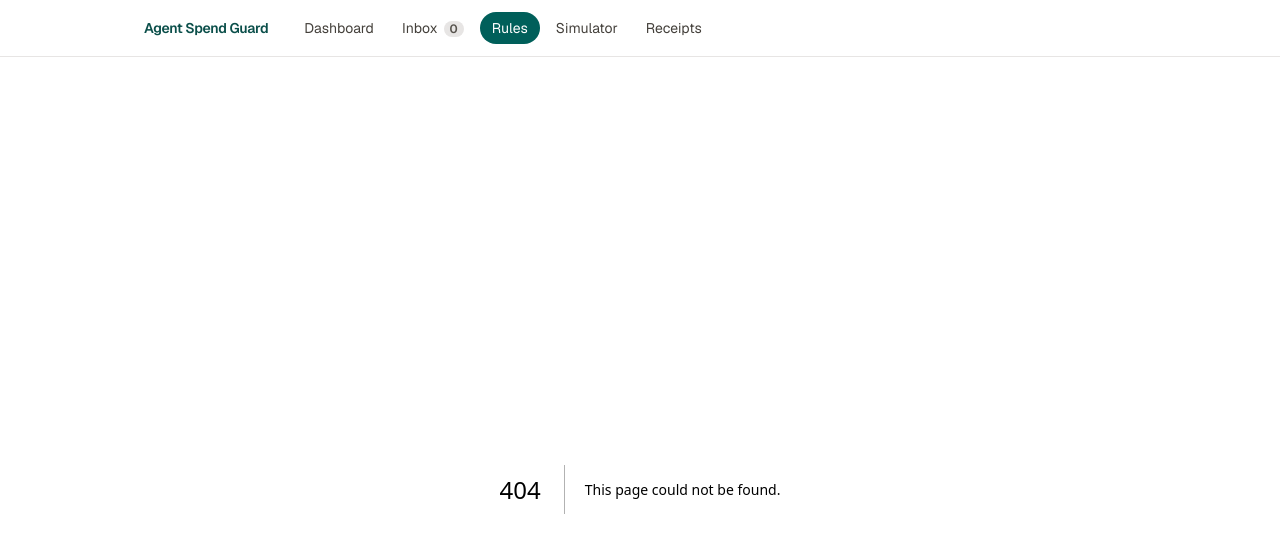
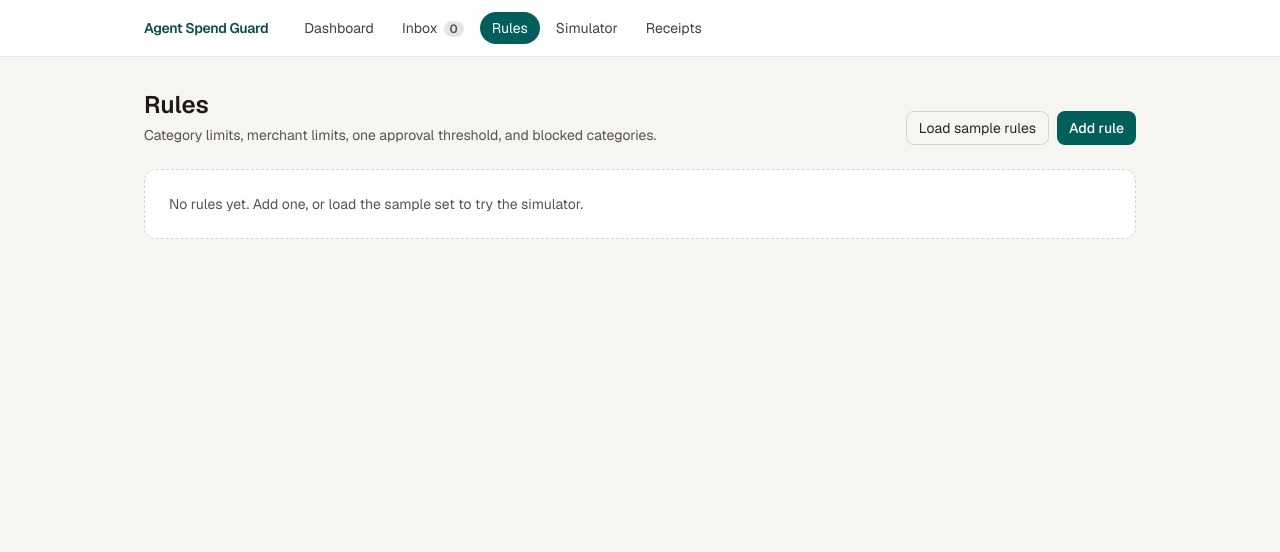
Before and after one commit to mdogradel/agent-spend-guard, a Next.js app: page /rules in a window 1280 px wide. Before the commit this address had no page. Shown: the top 552 px of the page. Built offline with nearby package versions, Linux system fonts and the light colour scheme.

Commit message:
task 12.3: add rules configuration page
Co-authored-by: mdogradel <mdogradel@users.noreply.github.com>

```diff
--- /dev/null
+++ b/src/app/rules/page.tsx
@@ -0,0 +1,158 @@
+'use client'
+
+import { useState } from 'react'
+import { RuleForm } from '@/components/RuleForm'
+import { formatUSD } from '@/lib/format'
+import { useSpendGuardStore } from '@/store/useSpendGuardStore'
+import type { SpendingRule } from '@/types'
+
+function sampleRules(now: string): SpendingRule[] {
+  return [
+    {
+      id: crypto.randomUUID(),
+      type: 'category_limit',
+      category: 'Dining',
+      limitAmountUSD: 300,
+      createdAt: now,
+      updatedAt: now,
+    },
+    {
+      id: crypto.randomUUID(),
+      type: 'category_limit',
+      category: 'Travel',
+      limitAmountUSD: 2000,
+      createdAt: now,
+      updatedAt: now,
+    },
+    {
+      id: crypto.randomUUID(),
+      type: 'category_limit',
+      category: 'Groceries',
+      limitAmountUSD: 500,
+      createdAt: now,
+      updatedAt: now,
+    },
+    {
+      id: crypto.randomUUID(),
+      type: 'approval_threshold',
+      thresholdAmountUSD: 50,
+      updatedAt: now,
+    },
+    {
+      id: crypto.randomUUID(),
+      type: 'blocked_category',
+      category: 'Gambling',
+      createdAt: now,
+    },
+  ]
+}
+
+export default function RulesPage() {
+  const rules = useSpendGuardStore((state) => state.rules)
+  const deleteRule = useSpendGuardStore((state) => state.deleteRule)
+  const addRule = useSpendGuardStore((state) => state.addRule)
+  const [mode, setMode] = useState<SpendingRule | 'new' | null>(null)
+
+  const rows: { id: string; label: string; detail: string; rule: SpendingRule }[] = [
+    ...rules.categoryLimits.map((rule) => ({
+      id: rule.id,
+      label: rule.category,
+      detail: `${formatUSD(rule.limitAmountUSD)} monthly category limit`,
+      rule,
+    })),
+    ...rules.merchantLimits.map((rule) => ({
+      id: rule.id,
+      label: rule.merchant,
+      detail: `${formatUSD(rule.limitAmountUSD)} monthly merchant limit`,
+      rule,
+    })),
+    ...(rules.approvalThreshold
+      ? [
+          {
+            id: rules.approvalThreshold.id,
+            label: 'Approval threshold',
+            detail: `Anything over ${formatUSD(rules.approvalThreshold.thresholdAmountUSD)} needs approval`,
+            rule: rules.approvalThreshold,
+          },
+        ]
+      : []),
+    ...rules.blockedCategories.map((rule) => ({
+      id: rule.id,
+      label: rule.category,
+      detail: 'Blocked category',
+      rule,
+    })),
+  ]
+
+  return (
+    <div className="space-y-6">
+      <header className="flex flex-wrap items-end justify-between gap-3">
+        <div>
+          <h1 className="text-2xl font-semibold text-stone-900">Rules</h1>
+          <p className="mt-1 text-sm text-stone-600">
+            Category limits, merchant limits, one approval threshold, and blocked categories.
+          </p>
+        </div>
+        <div className="flex gap-2">
+          <button
+            type="button"
+            onClick={() => {
+              const now = new Date().toISOString()
+              for (const rule of sampleRules(now)) addRule(rule)
+            }}
+            className="rounded-lg border border-stone-300 px-3 py-1.5 text-sm text-stone-800 hover:bg-white"
+          >
+            Load sample rules
+          </button>
+          <button
+            type="button"
+            onClick={() => setMode('new')}
+            className="rounded-lg bg-teal-800 px-3 py-1.5 text-sm font-medium text-white hover:bg-teal-900"
+          >
+            Add rule
+          </button>
+        </div>
+      </header>
+
+      {mode === 'new' ? (
+        <RuleForm onCancel={() => setMode(null)} onSaved={() => setMode(null)} />
+      ) : null}
+      {mode && mode !== 'new' ? (
+        <RuleForm initial={mode} onCancel={() => setMode(null)} onSaved={() => setMode(null)} />
+      ) : null}
+
+      {rows.length === 0 ? (
+        <p className="rounded-xl border border-dashed border-stone-300 bg-white p-6 text-sm text-stone-600">
+          No rules yet. Add one, or load the sample set to try the simulator.
+        </p>
+      ) : (
+        <ul className="divide-y divide-stone-100 rounded-xl border border-stone-200 bg-white">
+          {rows.map((row) => (
+            <li key={row.id} className="flex items-center justify-between gap-3 px-4 py-3 text-sm">
+              <div>
+                <p className="font-medium text-stone-900">{row.label}</p>
+                <p className="text-stone-500">{row.detail}</p>
+              </div>
+              <div className="flex gap-2">
+                <button
+                  type="button"
+                  onClick={() => setMode(row.rule)}
+                  className="rounded-md px-2 py-1 text-teal-800 hover:bg-teal-50"
+                >
+                  Edit
+                </button>
+                <button
+                  type="button"
+                  onClick={() => deleteRule(row.id)}
+                  className="rounded-md px-2 py-1 text-red-700 hover:bg-red-50"
+                >
+                  Delete
+                </button>
+              </div>
+            </li>
+          ))}
+        </ul>
+      )}
+    </div>
+  )
+}
```
Also changed, not shown: .kiro/specs/agent-spend-guard/tasks.md, 1 other file (tests, documents, lock files or other folders).
